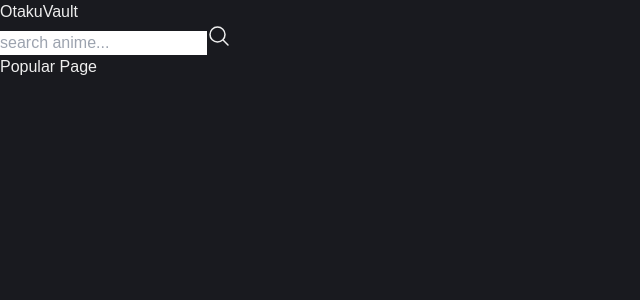
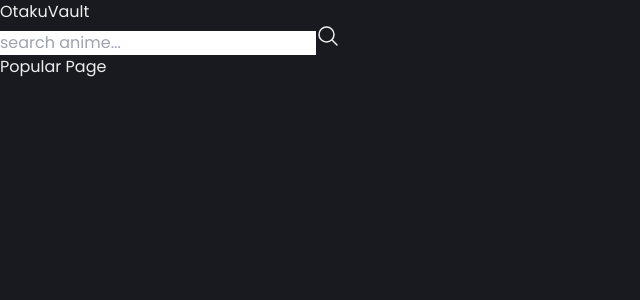
Before and after one commit to malvz22/otaku-vault, a Next.js app: page /popular in a window 1280 px wide. Shown: the top 300 px of the page, without its empty margins (0-640 px from the left). Built offline with nearby package versions, Linux system fonts and the light colour scheme.

Commit message:
Font changed from Arial to Poppins

```diff
--- a/src/app/layout.tsx
+++ b/src/app/layout.tsx
@@ -1,16 +1,11 @@
 import type { Metadata } from "next";
-import { Geist, Geist_Mono } from "next/font/google";
+import { Poppins } from "next/font/google";
 import "./globals.css";
 import Navbar from "./components/Navbar/index";
 
-const geistSans = Geist({
-  variable: "--font-geist-sans",
+const poppins = Poppins({
   subsets: ["latin"],
-});
-
-const geistMono = Geist_Mono({
-  variable: "--font-geist-mono",
-  subsets: ["latin"],
+  weight: ["100", "200", "300", "400", "500", "600", "700", "800", "900"],
 });
 
 export const metadata: Metadata = {
@@ -25,9 +20,7 @@
 }>) {
   return (
     <html lang="en">
-      <body
-        className={`${geistSans.variable} ${geistMono.variable} antialiased`}
-      >
+      <body className={poppins.className}>
         <Navbar />
         {children}
       </body>
--- a/src/app/search/[keyword]/page.tsx
+++ b/src/app/search/[keyword]/page.tsx
@@ -1,7 +1,6 @@
 /* eslint-disable react/jsx-key */
 import AnimeList from "@/app/components/AnimeList";
 import Header from "@/app/components/AnimeList/Header";
-import Link from "next/link";
 
 interface ApiResponse {
   data: Data[];
```
